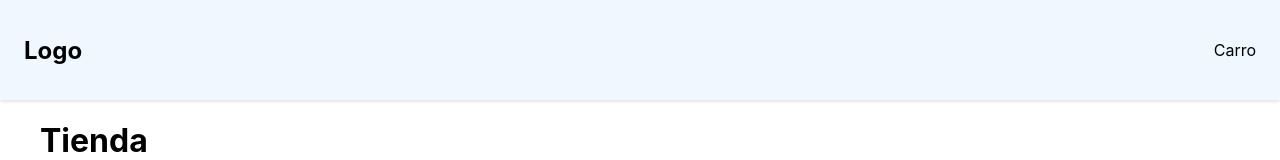
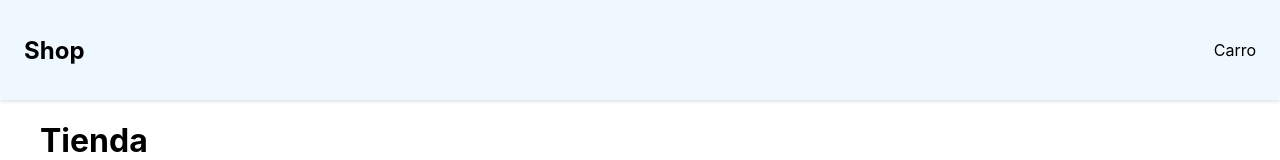
Before and after one commit to diegofernandoalayon/carro-compra, a React (Create React App) app: page / in a window 1280 px wide. Shown: the top 160 px of the page. Built offline with nearby package versions, Linux system fonts and the light colour scheme.

Commit message:
agregando estilos al logo

```diff
--- a/src/components/Logo/index.js
+++ b/src/components/Logo/index.js
@@ -1,11 +1,11 @@
 import { Component } from 'react'
-
+import './logo.css'
 class Logo extends Component {
 
   render() {
     return(
       <>
-        <h1>Logo</h1>
+        <h1 className = 'logo'>Shop</h1>
       </>
     )
   }
--- /dev/null
+++ b/src/components/Logo/logo.css
@@ -0,0 +1,3 @@
+.logo{
+  font-weight: 700;
+}
```
